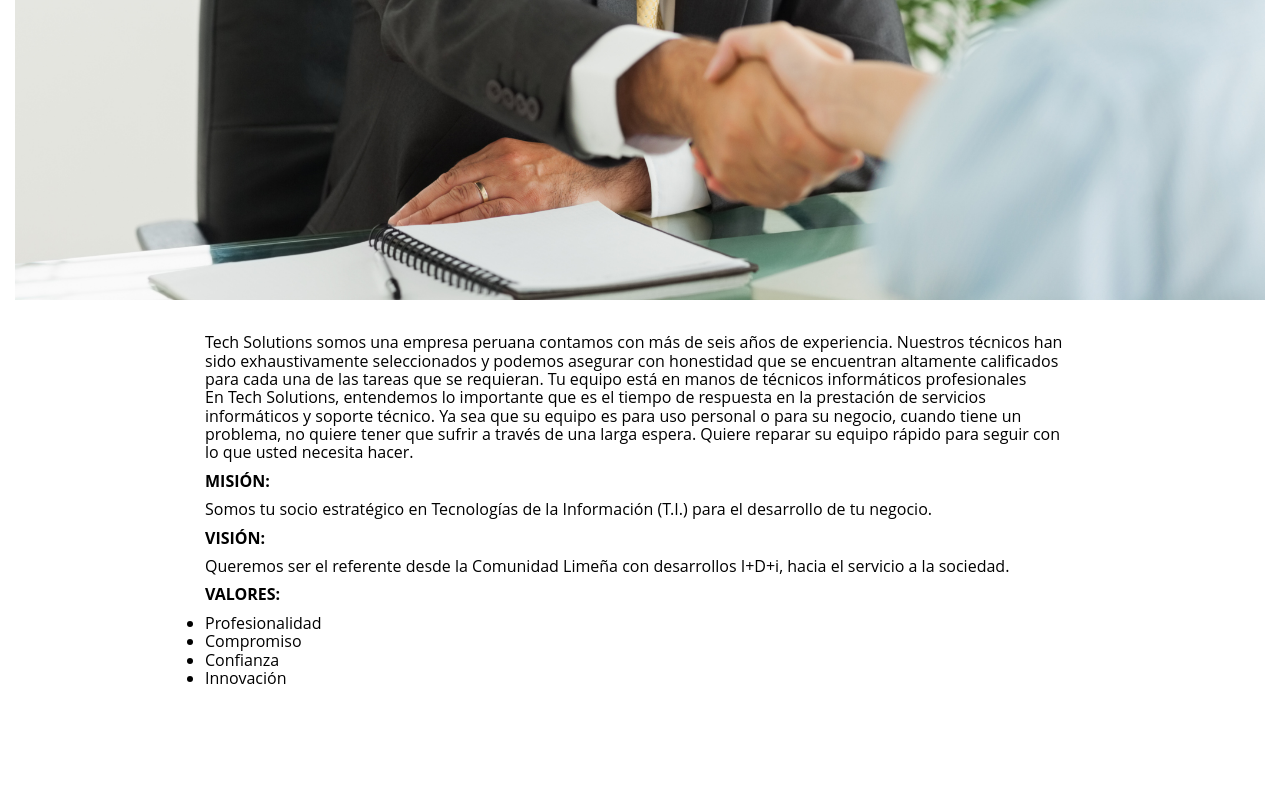
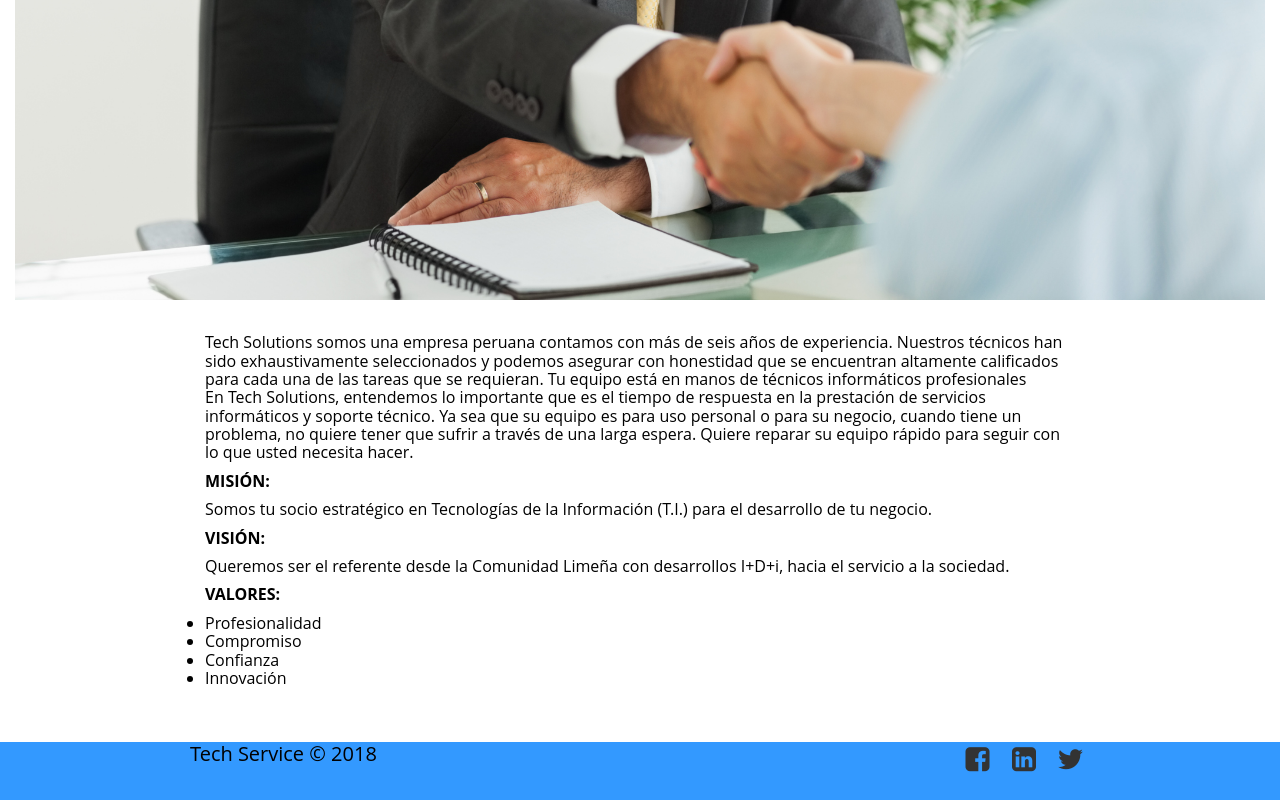
Before and after one commit to luicsistem/tech_service_github, a plain HTML site: page index.html in a window 1280 px wide. Shown: the part 2448-3248 px from the top of the page. Before the commit the page ends 3190 px from the top, so only its background shows below. Drawn offline with Linux system fonts and the light colour scheme.

Commit message:
agregando el footer

```diff
--- a/index.html
+++ b/index.html
@@ -133,6 +133,16 @@
     </div>
 </section>
     </main>
+    <footer>
+        <div class="contenedor">
+            <p class="copy">Tech Service &copy; 2018</p>
+            <div class="sociales">
+                <a class="icon-facebook" href="#"></a>
+                <a class="icon-linkedin" href="#"></a>
+                <a class="icon-twitter" href="#"></a>
+            </div>
+        </div>
+    </footer>
 </body>
 
 </html>
```
